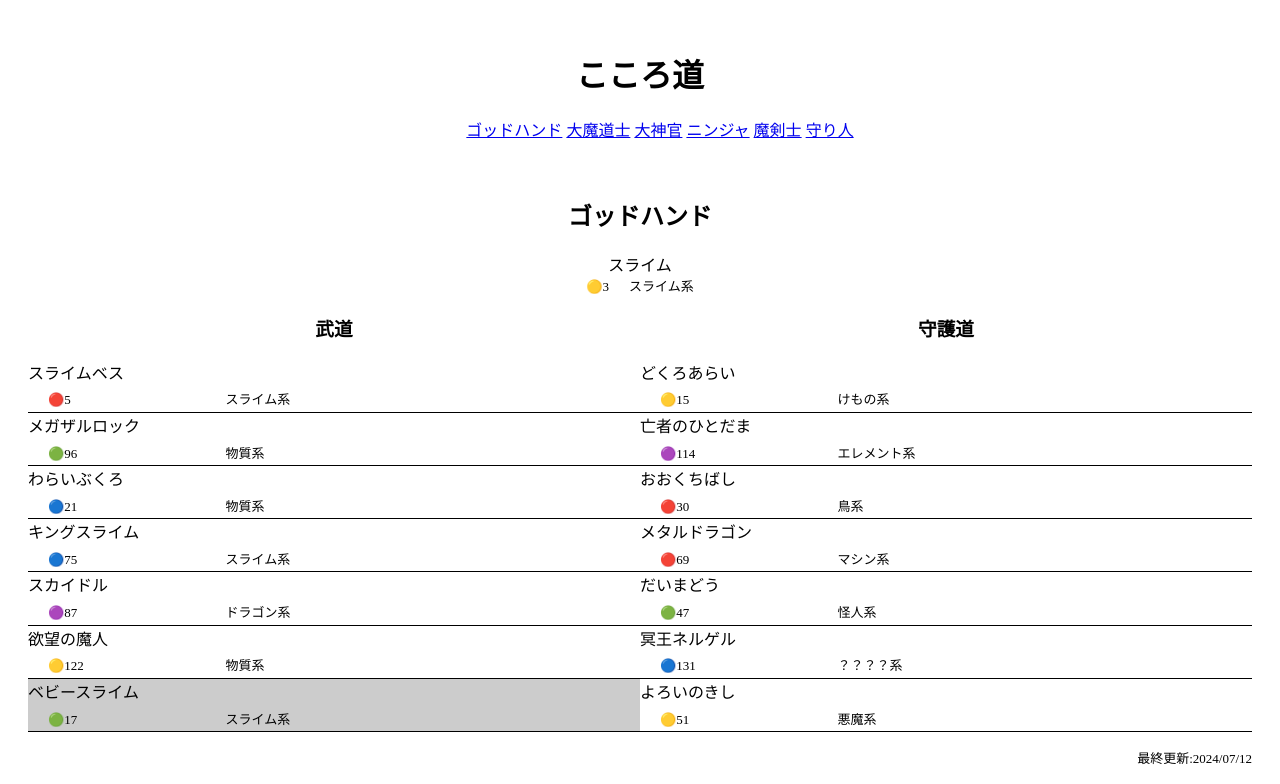
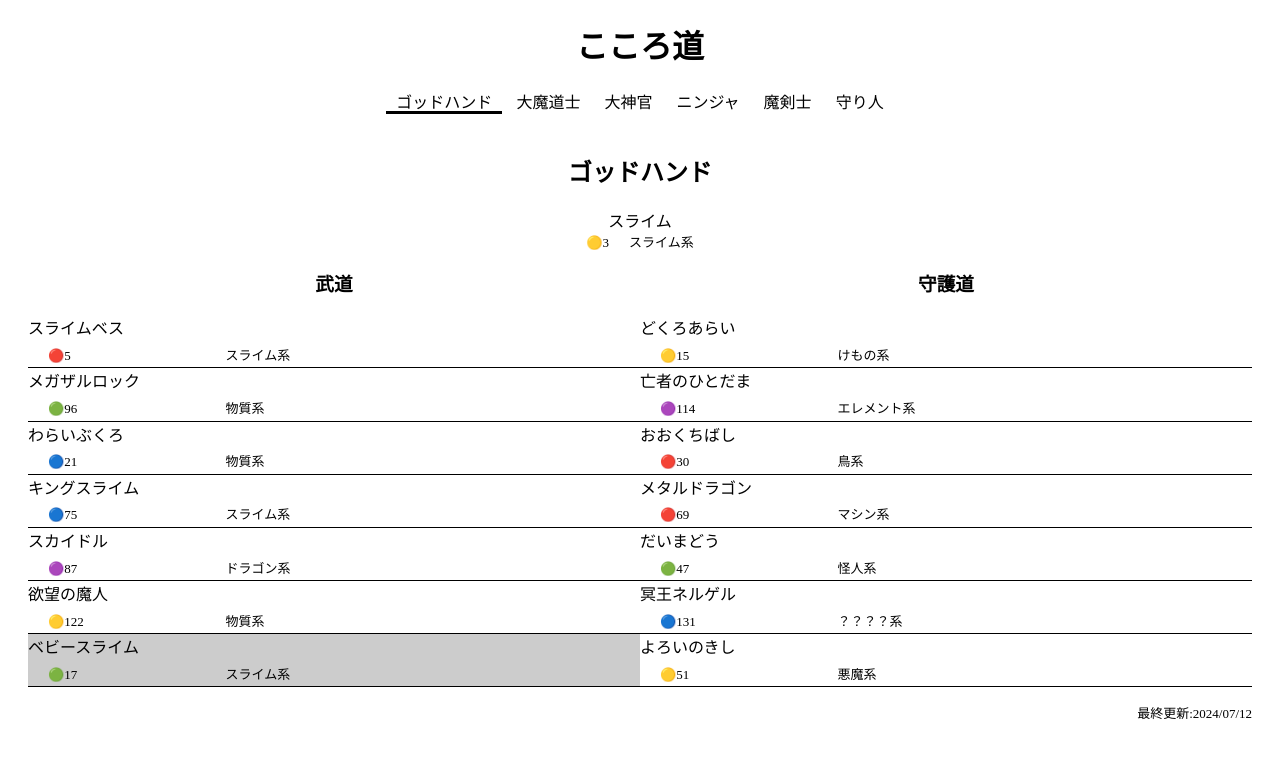
Before and after one commit to yakkoworks/myAdventureLog, a plain HTML site: page こころ道/index.html in a window 1280 px wide. Shown: the top 784 px of the page. Drawn offline with Linux system fonts and the light colour scheme.

Commit message:
ulを使う必要はなかった

```diff
--- a/こころ道/index.html
+++ b/こころ道/index.html
@@ -10,14 +10,14 @@
 <body onload="init();">
 	<div id="header">
 		<h1>こころ道</h1>
-		<ul>
-			<li><a href="#01">ゴッドハンド</a></li>
-			<li><a href="#02">大魔道士</a></li>
-			<li><a href="#03">大神官</a></li>
-			<li><a href="#04">ニンジャ</a></li>
-			<li><a href="#05">魔剣士</a></li>
-			<li><a href="#06">守り人</a></li>
-		</ul>
+		<p id="nav">
+			<span id="nav-01" onclick="jump('01')">ゴッドハンド</span>
+			<span id="nav-02" onclick="jump('02')">大魔道士</span>
+			<span id="nav-03" onclick="jump('03')">大神官</span>
+			<span id="nav-04" onclick="jump('04')">ニンジャ</span>
+			<span id="nav-05" onclick="jump('05')">魔剣士</span>
+			<span id="nav-06" onclick="jump('06')">守り人</span>
+		</p>
 	</div>
 	<div id="content"></div>
 </body>
--- a/こころ道/main.js
+++ b/こころ道/main.js
@@ -1,13 +1,23 @@
 function init(){
-    // 職業が増えたらここの数字を忘れずにいじろう
-    var max = 6;
-    for(var i = 1;i<=max;i++){
-        fetch("./0"+i+".html") //ロード元URL
-        .then(data => data.text())
-        .then(html => document.getElementById("content").innerHTML += html)
-    }
+    fetch("./01.html") //ロード元URL
+    .then(data => data.text())
+    .then(html => document.getElementById("content").innerHTML = html)
+    var nav = document.getElementById("nav-01");
+    nav.classList.add("active");
 }
 
+function jump(index){
+    fetch("./"+index+".html") //ロード元URL
+    .then(data => data.text())
+    .then(html => document.getElementById("content").innerHTML = html)
+
+    var navs = document.getElementById("nav").children;
+    for(var i = 0;i<navs.length;i++){
+        navs[i].classList.remove("active");
+    }
+    var nav = document.getElementById("nav-"+index);
+    nav.classList.add("active");
+}
 // function selectJob(){
 // 		var selected = document.getElementById("select_job").value;
 //         fetch("./"+selected+".html") //ロード元URL
--- a/こころ道/style.css
+++ b/こころ道/style.css
@@ -2,6 +2,9 @@
   display: inline-block;
   width: 60%;
 } */
+body{
+  background-color: #fff;
+}
 .center{
     width: unset;
     margin-right: 20px;
@@ -28,7 +31,7 @@
 }
 .job{
   /* width: 640px; */
-  /* height: 700px; */
+  height: 700px;
   margin: 0 auto;
 }
 .search{
@@ -42,8 +45,8 @@
   font-size: small;
 }
 #content{
-  background-color: #fff;
   padding-top: 20px;
+  justify-content: space-between;
 }
 #header{
   text-align: center;
@@ -53,22 +56,16 @@ ol{
   list-style-type: none;
   line-height: 1.8;
 }
-h1{
-  margin-top: 50px;
-}
 p{
   margin: 0;
 }
 ol>li{
   border-bottom: #000 1px solid;
 }
-ul>li{
-  /* float: left; */
-  display: inline;
-  list-style: none;
+.active{
+  border-bottom: 3px solid #000;
+  border-width: 3px;
 }
-/* ul::after{
-  content: "";
-  display: block;
-  clear: both;
-} */
+#nav>span {
+  padding: 0 10px;
+}
```
